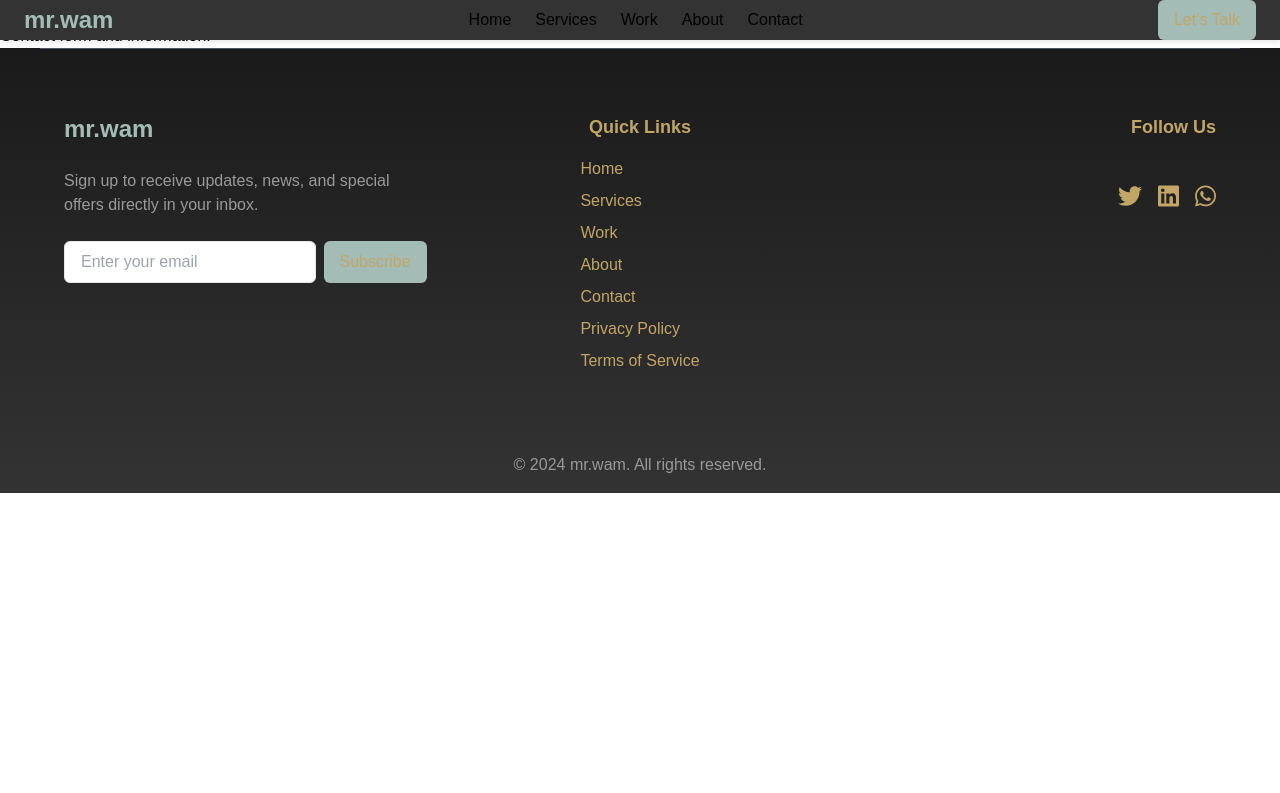
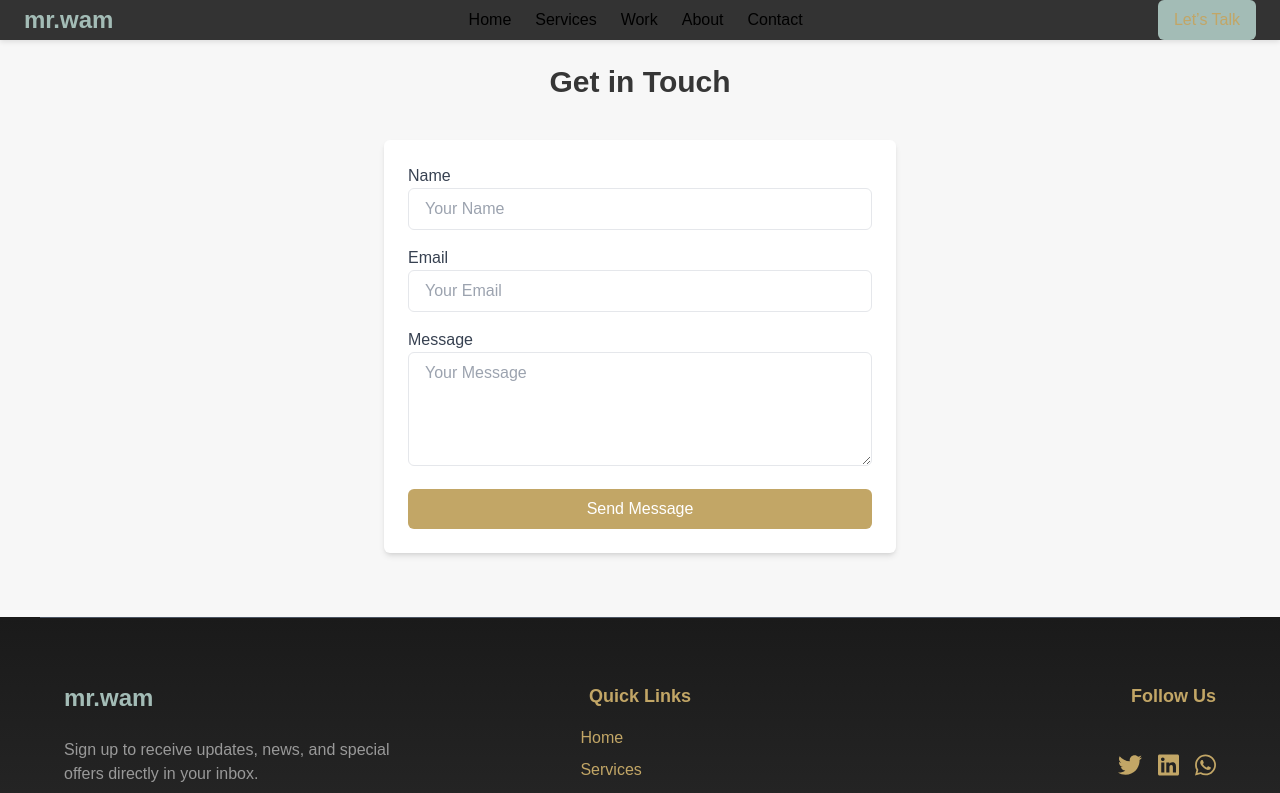
Before and after one commit to richiekaroki/wam-app-project, a Vue app in the folder wam-app/: page /contact in a window 1280 px wide. Shown: the top 793 px of the page. Built offline with nearby package versions, Linux system fonts and the light colour scheme.

Commit message:
Update ContactPage.vue

```diff
--- a/wam-app/src/views/ContactPage.vue
+++ b/wam-app/src/views/ContactPage.vue
@@ -1,12 +1,127 @@
 <template>
-  <div>
-    <h1>Contact Page</h1>
-    <p>Contact form and information.</p>
-  </div>
+  <section class="bg-light py-16">
+    <h2 class="text-3xl font-semibold text-center text-dark mb-10">Get in Touch</h2>
+    <form @submit.prevent="handleSubmit" class="max-w-lg mx-auto p-6 bg-white shadow-md rounded-md">
+      <!-- Name Field -->
+      <div class="mb-4">
+        <label for="name" class="block text-gray-700">Name</label>
+        <input
+          v-model="formData.name"
+          type="text"
+          id="name"
+          class="w-full px-4 py-2 border rounded-md"
+          placeholder="Your Name"
+          :class="{ 'border-red-500': errors.name }"
+        />
+        <p v-if="errors.name" class="text-red-500 text-sm">{{ errors.name }}</p>
+      </div>
+
+      <!-- Email Field -->
+      <div class="mb-4">
+        <label for="email" class="block text-gray-700">Email</label>
+        <input
+          v-model="formData.email"
+          type="email"
+          id="email"
+          class="w-full px-4 py-2 border rounded-md"
+          placeholder="Your Email"
+          :class="{ 'border-red-500': errors.email }"
+        />
+        <p v-if="errors.email" class="text-red-500 text-sm">{{ errors.email }}</p>
+      </div>
+
+      <!-- Message Field -->
+      <div class="mb-4">
+        <label for="message" class="block text-gray-700">Message</label>
+        <textarea
+          v-model="formData.message"
+          id="message"
+          class="w-full px-4 py-2 border rounded-md"
+          rows="4"
+          placeholder="Your Message"
+        ></textarea>
+        <p v-if="errors.message" class="text-red-500 text-sm">{{ errors.message }}</p>
+      </div>
+
+      <!-- Submit Button -->
+      <button
+        type="submit"
+        class="w-full bg-accent text-white py-2 rounded-md"
+        :disabled="isSubmitting"
+      >
+        {{ isSubmitting ? 'Sending...' : 'Send Message' }}
+      </button>
+    </form>
+    <p v-if="successMessage" class="text-green-500 text-center mt-4">{{ successMessage }}</p>
+  </section>
 </template>
 
 <script>
 export default {
   name: 'ContactPage',
+  data() {
+    return {
+      formData: {
+        name: '',
+        email: '',
+        message: '',
+      },
+      errors: {},
+      isSubmitting: false,
+      successMessage: '',
+    }
+  },
+  methods: {
+    validateForm() {
+      const errors = {}
+
+      // Basic validation
+      if (!this.formData.name) errors.name = 'Name is required'
+      if (!this.formData.email) errors.email = 'Email is required'
+      else if (!/\S+@\S+\.\S+/.test(this.formData.email))
+        errors.email = 'Enter a valid email address'
+      if (!this.formData.message) errors.message = 'Message is required'
+
+      this.errors = errors
+      return Object.keys(errors).length === 0
+    },
+    async handleSubmit() {
+      if (!this.validateForm()) return
+
+      this.isSubmitting = true
+      this.successMessage = ''
+
+      try {
+        // Simulate form submission (replace with actual submission logic)
+        await new Promise((resolve) => setTimeout(resolve, 2000))
+        this.successMessage = 'Message sent successfully!'
+        this.formData = { name: '', email: '', message: '' } // Clear form
+      } catch (error) {
+        console.error('Form submission failed', error)
+      } finally {
+        this.isSubmitting = false
+      }
+    },
+  },
 }
 </script>
+
+<style scoped>
+/* Focus input fields */
+input:focus,
+textarea:focus {
+  outline: none;
+  border-color: #ff5a5f;
+}
+
+/* Success/Error Styles */
+input.border-red-500,
+textarea.border-red-500 {
+  border-color: #f87171;
+}
+
+/* Success Message */
+.text-green-500 {
+  color: #10b981;
+}
+</style>
```
